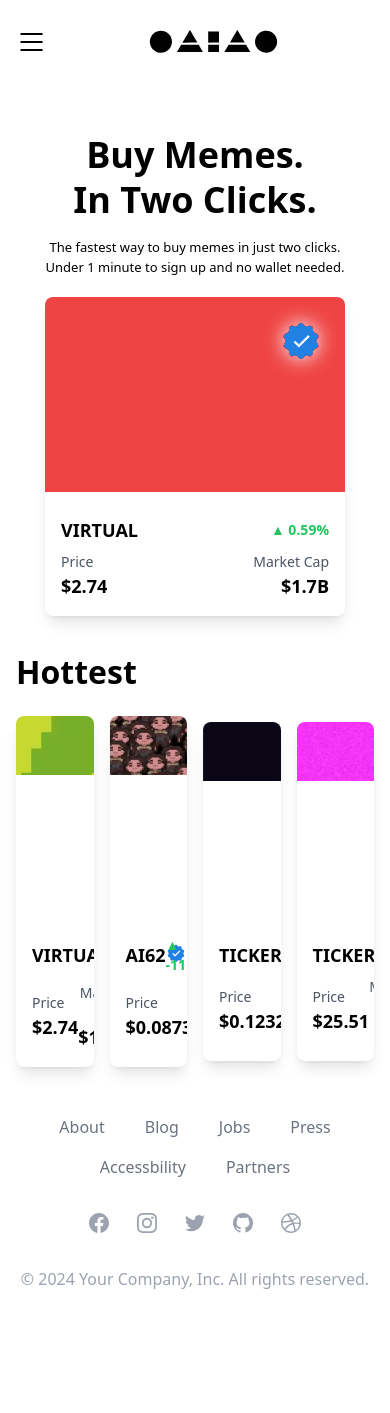
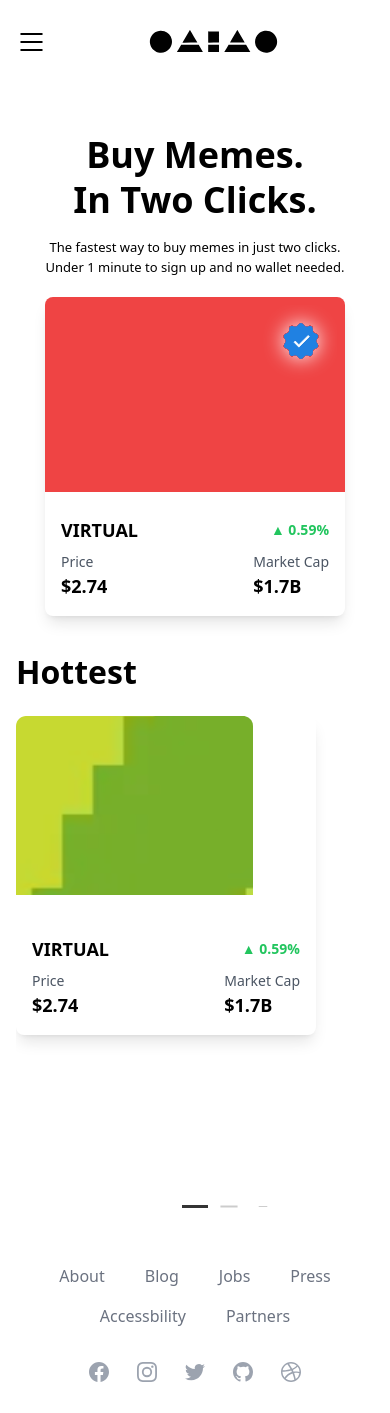
Before and after one commit to techcreatix/buy-memes, a React (Create React App) app: page / in a window 390 px wide. Shown: the top 1413 px of the page. Before the commit the page ends 1339 px from the top, so only its background shows below. Built offline with nearby package versions, Linux system fonts and the light colour scheme.

Commit message:
hottest sectopns cards

```diff
--- a/src/components/Banner.js
+++ b/src/components/Banner.js
@@ -150,7 +150,7 @@ export default function Banner() {
                 </div>
                 <div className="text-right">
                   <p className="text-sm text-gray-600">Market Cap</p>
-                  <p className="text-lg font-semibold">$1.7B</p>
+                  <p className="text-lg text-start font-semibold">$1.7B</p>
                 </div>
               </div>
             </div>
--- a/src/components/HottestCards.js
+++ b/src/components/HottestCards.js
@@ -1,31 +1,63 @@
-import React from 'react'
-import { CardData } from '../content/CardData'
-
+import React from 'react';
+import { CardData } from '../content/CardData';
+import { Swiper, SwiperSlide } from 'swiper/react';
+import { Navigation, Pagination, Scrollbar, A11y } from 'swiper/modules';
+import 'swiper/css';
+import 'swiper/css/navigation';
+import 'swiper/css/pagination';
+import 'swiper/css/scrollbar';
 export default function HottestCards() {
   return (
-    <div className="grid grid-cols-4   gap-4">
+    <div className="overflow-hidden no-scrollbar">
+        <Swiper
+         modules={[Navigation, Pagination, Scrollbar, A11y]}
+          spaceBetween={20}
+          slidesPerView="auto"
+          loop={true}
+
+          className='mySwiper '
+          // navigation
+          pagination={{
+            clickable: true, // Make the pagination bullets clickable
+            dynamicBullets: true, // Adds dynamic sizing of bullets
+            renderBullet: (index, className) => {
+              return `<span class="${className} custom-bullet">${index + 1}</span>`; // Custom rendering
+            }
+          }}
+
+          breakpoints={{
+            425:{
+              slidesPerView: 1.5,
+            },
+            640: {
+              slidesPerView: 2, // 2 cards on small screens
+            },
+            768: {
+              slidesPerView: 3, // 3 cards on medium screens
+            },
+            1024: {
+              slidesPerView: 4,
+            },
+          }}
+        >
           {CardData.map((card, index) => (
-      <div key={index} className="items-center flex" >
+            <SwiperSlide key={index} className='swiper-container' >
+              <div className="items-center flex">
                 <div className="max-w-xs bg-white rounded-lg w-[300px] shadow-lg overflow-hidden">
                   <div className="relative h-[195px]">
-            <img src={card.Image} alt="Hottest Card"/>
+                    <img src={card.Image} alt="Hottest Card" />
                   </div>
                   <div className="p-4">
                     <div className="mt-2 flex justify-between items-center">
-             <div class="flex">
+                      <div className="flex">
                         <h2 className="text-lg font-bold">{card.Ticker}</h2>
-              {card.cardCheck && (
-                <img src={card.cardCheck} alt=""></img>
-              )
-              }
+                        {card.cardCheck && <img src={card.cardCheck} alt="" />}
                       </div>
-            {
-              card.Change && (
+                      {card.Change && (
                         <span className="text-green-500 text-sm font-bold">
                           ▲ {card.Change}
                         </span>
-              )
-            }
+                      )}
                     </div>
                     <div className="flex justify-between items-center mt-2">
                       <div>
@@ -34,13 +66,17 @@ export default function HottestCards() {
                       </div>
                       <div className="text-right">
                         <p className="text-sm text-gray-600">Market Cap</p>
-                <p className="text-lg font-semibold">{card["Market Cap"]}</p>
+                        <p className="text-lg text-start font-semibold">{card['Market Cap']}</p>
                       </div>
                     </div>
                   </div>
                 </div>
               </div>
+            </SwiperSlide>
           ))}
+        </Swiper>
       </div>
-  )
+
+
+  );
 }
--- a/src/content/CardData.js
+++ b/src/content/CardData.js
@@ -14,11 +14,11 @@ export const CardData =
       "Ticker": "VIRTUAL",
       "Price": "$2.74",
       "Market Cap": "$1.7B",
-      "Change": "0.55%"
+      "Change": "0.59%"
     },
     {
         "Image": Card2,
-      "Ticker": "AI62",
+      "Ticker": "AI6Z",
       "Price": "$0.0873",
       "Market Cap": "$962K",
       "Change": "-11.55%",
--- a/src/index.css
+++ b/src/index.css
@@ -1,3 +1,72 @@
 @tailwind base;
 @tailwind components;
 @tailwind utilities;
+
+.mySwiper {
+  height: 500px;
+
+
+}
+.mySwiper::-webkit-scrollbar {
+  display: none;
+}
+.carousel-item {
+  padding-top: 40px !important;
+}
+@layer utilities {
+  .no-scrollbar::-webkit-scrollbar {
+    display: none;
+  }
+  .no-scrollbar {
+    -ms-overflow-style: none; /* IE and Edge */
+    scrollbar-width: none; /* Firefox */
+  }
+}
+
+.swiper-container {
+  transform: none !important;
+}
+
+
+
+
+
+
+
+/* Style for the default Swiper pagination bullets */
+.swiper-pagination {
+    position: absolute;
+    bottom: 10px;
+    text-align: center;
+    width: 100%;
+  }
+
+  /* Customize the bullets */
+  .custom-bullet {
+    display: inline-block;
+    width: 26px !important;
+    height: 3px !important;
+    margin: 0 4px;
+    background-color: #888; /* Default color */
+    border-radius: 0 !important;
+    opacity: 0.7;
+    transition: all 0.3s ease;
+  }
+
+  /* Style for active bullet */
+  .custom-bullet.swiper-pagination-bullet-active {
+    background-color: #343434; /* Active bullet color */
+    opacity: 1;
+  }
+
+  /* Customize the dynamic bullets */
+  .swiper-pagination-bullets .swiper-pagination-bullet {
+    transform: scale(1.2);
+    transition: all 0.2s ease;
+  }
+
+  /* Optional: Add hover effect for bullets */
+  .custom-bullet:hover {
+    background-color: #ff4500; /* Hover color */
+    transform: scale(1.4);
+  }
```
Lines whose indentation alone changed are shown as unchanged.
